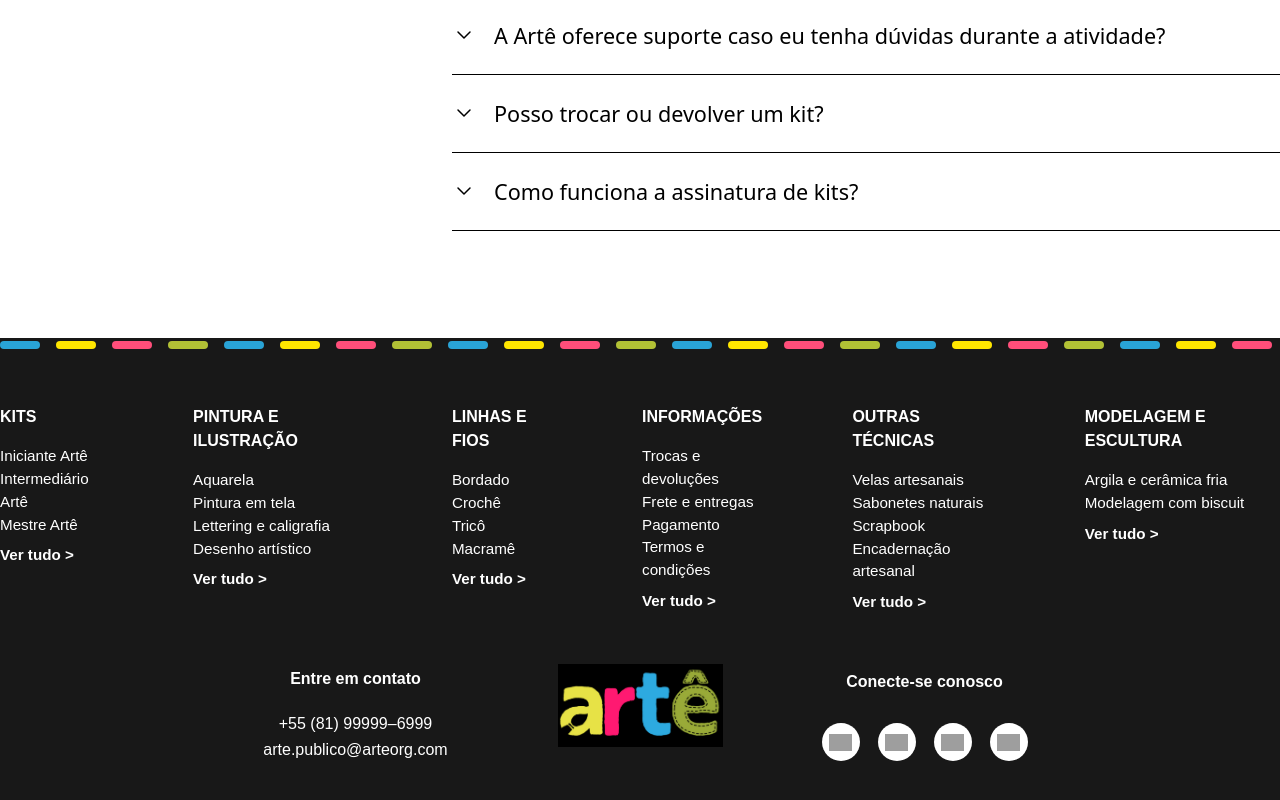
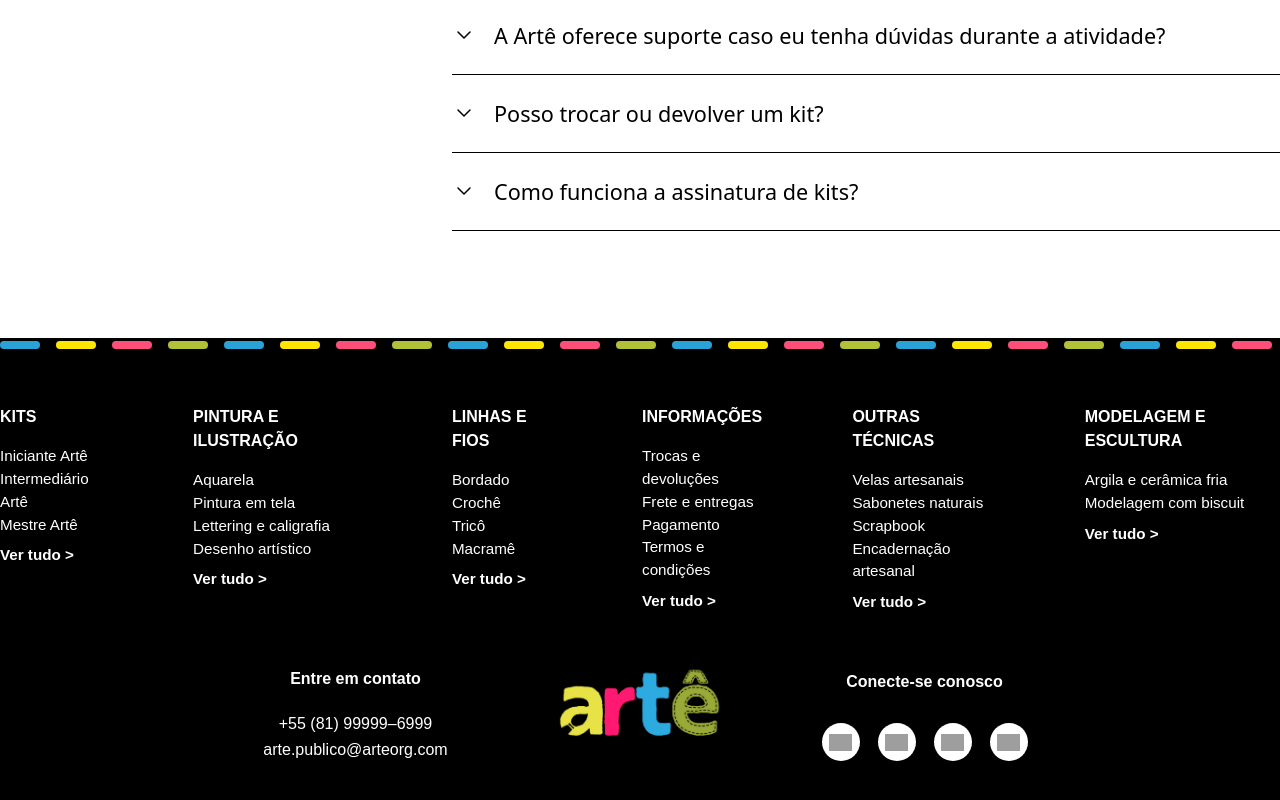
Before and after one commit to gugalaporte/ecommerceArte, a React (Vite) app in the folder arte-ecommerce/: page / in a window 1280 px wide. Shown: the part 5788-6588 px from the top of the page. Built offline with nearby package versions, Linux system fonts and the light colour scheme; grey boxes are pictures that could not be loaded.

Commit message:
cor rodape

```diff
--- a/arte-ecommerce/src/components/Footer.css
+++ b/arte-ecommerce/src/components/Footer.css
@@ -144,7 +144,7 @@
 }
 
 .footer-novo {
-  background: #181818;
+  background: #000000;
   color: #fff;
   padding-bottom: 32px;
   font-family: 'Montserrat', Arial, sans-serif;
```
